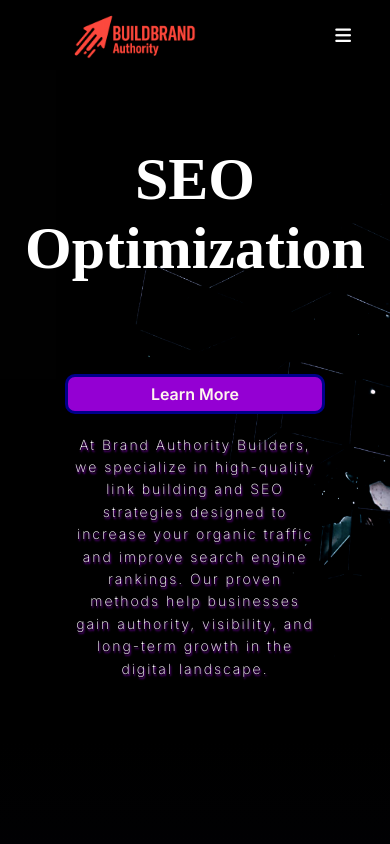
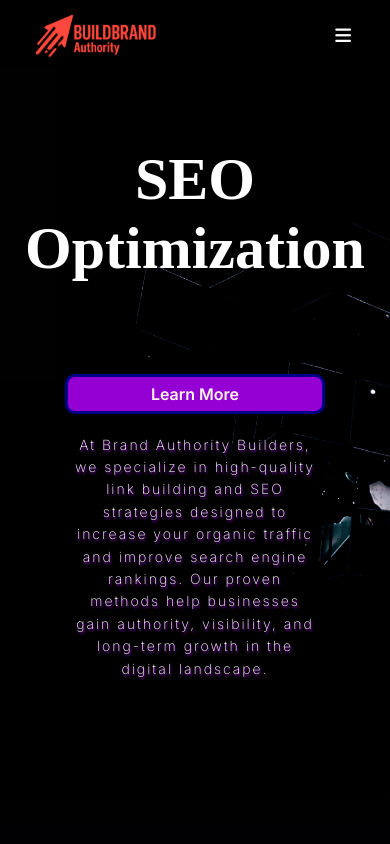
Before and after one commit to RaghuIV/Digital-Marketing-Website, a plain HTML site: page index.html in a window 390 px wide. Shown: the top 844 px of the page. Drawn offline with Linux system fonts and the light colour scheme; a web font is replaced by a local one.

Commit message:
modified logo for mobile

```diff
--- a/style.css
+++ b/style.css
@@ -515,6 +515,10 @@ transition: all 0.2s ease;
 .logo img{
     padding-top: 2rem;
     width: 25rem;
+    position: absolute;
+    top: -90px;
+    left: 10px;
+    z-index: 50;
 }
 
 .nav-bar{
@@ -593,8 +597,9 @@ transition: all 0.2s ease;
 
 @media (max-width:750px){
     .logo img{
-        padding-top: 1.5rem;
+        padding-top: 2.5rem;
         width: 22rem;
+        left: 5px;
     }
 
     .nav-bar-mb{
@@ -638,8 +643,9 @@ transition: all 0.2s ease;
 
 @media(max-width:550px){
     .logo img{
-        padding-top: 1.5rem;
+        padding-top: 3rem;
         width: 20rem;
+        left:0;
     }
     .main-text-content{
         font-size: 6rem;
```
